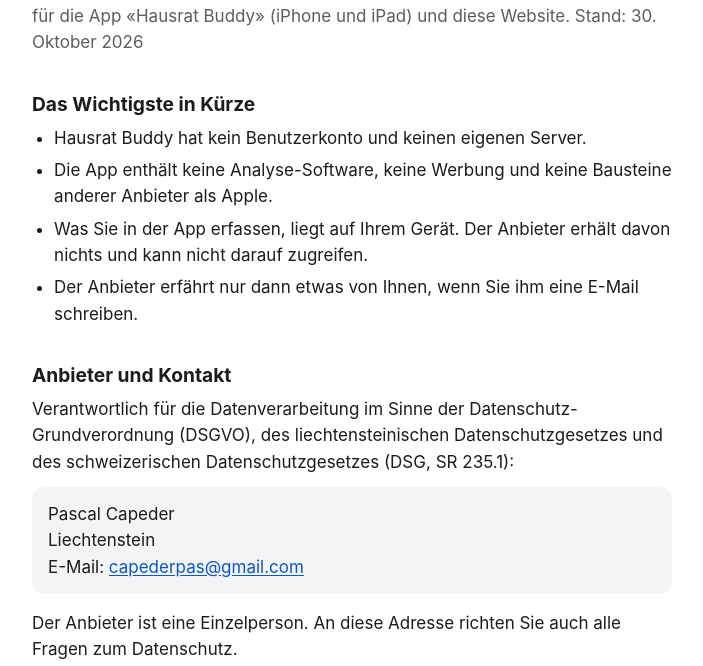
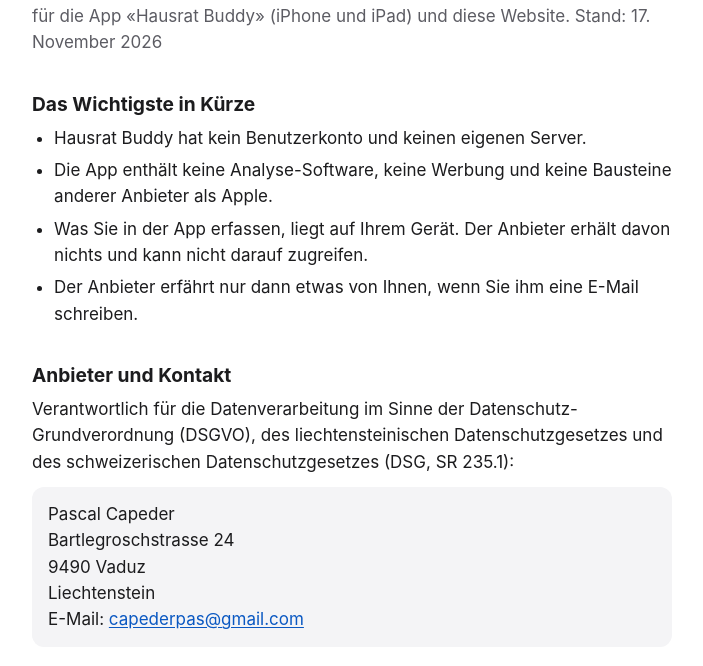
Before and after one commit to CapederFL/hausratbuddy-legal, a plain HTML site: page privacy.html in a window 1280 px wide. Shown: the part 125-791 px from the top of the page, without its empty margins (288-991 px from the left). Drawn offline with Linux system fonts and the light colour scheme.

Commit message:
Impressum: Anschrift ergänzt (LI-ECG Art. 5), Stand 17. November 2026
Co-Authored-By: Claude Opus 5.5 <noreply@anthropic.com>

```diff
--- a/privacy.html
+++ b/privacy.html
@@ -64,7 +64,7 @@
 
 <main>
 <h1>Datenschutzerklärung</h1>
-<p class="stand">für die App «Hausrat Buddy» (iPhone und iPad) und diese Website. Stand: 30. Oktober 2026</p>
+<p class="stand">für die App «Hausrat Buddy» (iPhone und iPad) und diese Website. Stand: 17. November 2026</p>
 
 <h2 id="kurz">Das Wichtigste in Kürze</h2>
 <ul>
@@ -79,6 +79,8 @@
 <div class="card">
   <address>
     Pascal Capeder<br>
+    Bartlegroschstrasse 24<br>
+    9490 Vaduz<br>
     Liechtenstein<br>
     E-Mail: <a href="mailto:capederpas@gmail.com">capederpas@gmail.com</a>
   </address>
```
Also changed, not shown: index.html (+2 -0 lines).
